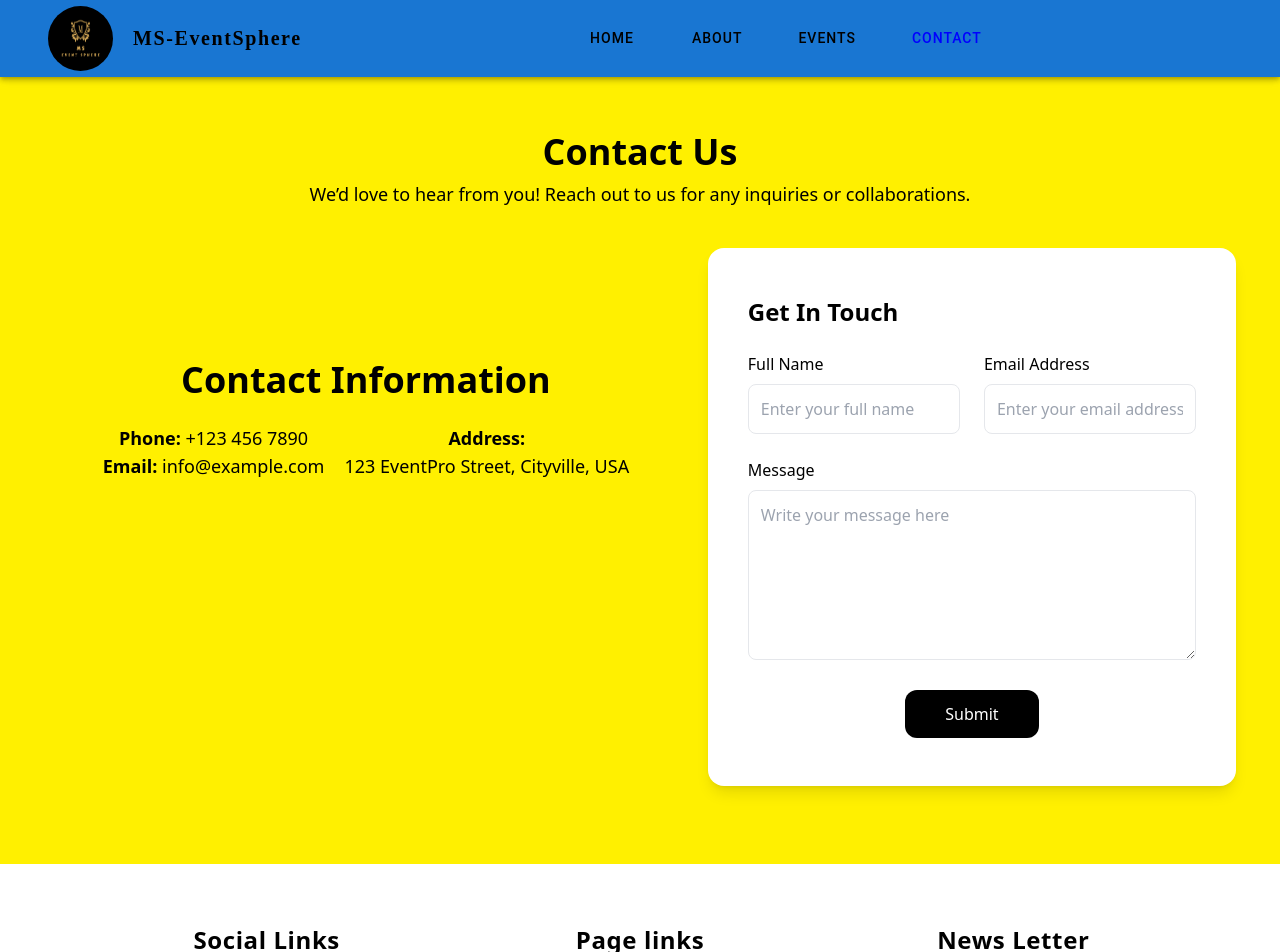
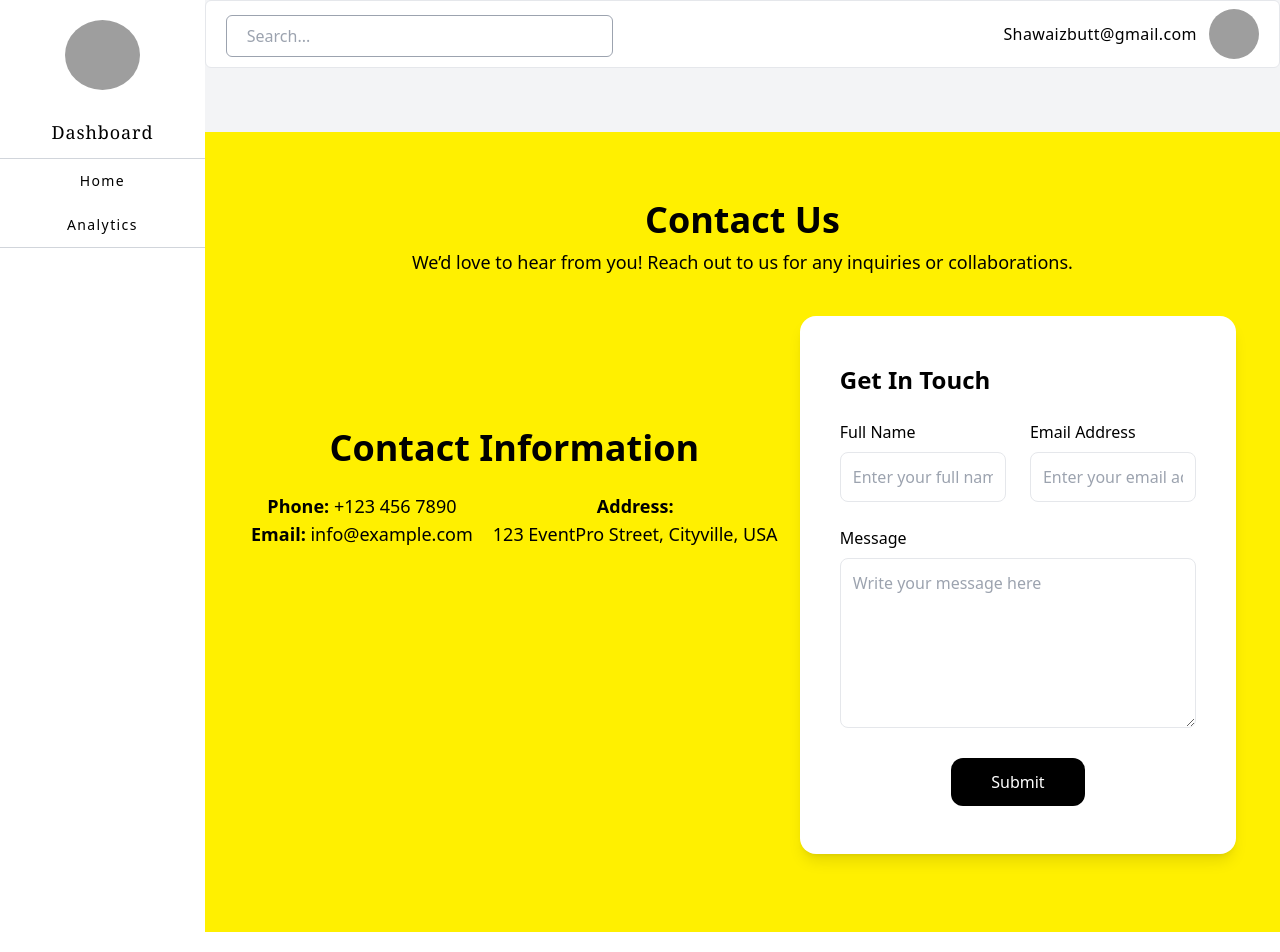
Before and after one commit to Shawaiz555/ms-eventsphere, a Next.js app: page /Contact in a window 1280 px wide. Shown: the top 952 px of the page. Built offline with nearby package versions, Linux system fonts and the light colour scheme; grey boxes are pictures that could not be loaded.

Commit message:
Navbar and footer placement handled

```diff
--- a/app/About/page.js
+++ b/app/About/page.js
@@ -1,7 +1,5 @@
 import Image from "next/image";
 import Link from "next/link";
-import Footer from "@/app/Reuseable Components/Footer";
-import Navbar from "@/app/Reuseable Components/Navbar";
 
 const teamMembers = [
   {
@@ -51,9 +49,6 @@ const values = [
 export default function Page() {
   return (
     <div className="mt-16">
-      <div>
-        <Navbar />
-      </div>
       <div className="min-h-screen bg-[#fff000] p-6">
         <div className="text-center mb-10">
           <h1 className="text-4xl font-bold ">Meet Our Team</h1>
@@ -202,9 +197,6 @@ export default function Page() {
           </div>
         </div>
       </section>
-      <div className="w-full flex justify-center py-10 px-1 md:py-12 md:px-10">
-        <Footer />
-      </div>
     </div>
   );
 }
--- a/app/Contact/page.js
+++ b/app/Contact/page.js
@@ -1,15 +1,9 @@
-
-import Footer from "@/app/Reuseable Components/Footer";
-import Navbar from "@/app/Reuseable Components/Navbar";
+"use client";
 
 export default function page() {
   return (
     <div >
       <div className="min-h-screen bg-[#fff000] mt-16 px-6 py-7">
-        <div>
-          <Navbar />
-        </div>
-
         {/* Header Section */}
         <div className="text-center my-10">
           <h1 className="text-4xl font-bold text-black">Contact Us</h1>
@@ -85,9 +79,6 @@ export default function page() {
           </div>
         </div>
       </div>
-      <div className="w-full flex justify-center py-10 px-1 md:py-12 md:px-10">
-        <Footer />
-      </div>
     </div>
   );
 }
--- a/app/Events/page.js
+++ b/app/Events/page.js
@@ -1,7 +1,5 @@
 "use client";
 import React from "react";
-import Footer from "@/app/Reuseable Components/Footer";
-import Navbar from "@/app/Reuseable Components/Navbar";
 import Image from "next/image";
 import { styled } from '@mui/material/styles';
 import Card from '@mui/material/Card';
@@ -53,10 +51,6 @@ export default function page() {
   return (
     <div>
       <div>
-        <div>
-          <Navbar />
-        </div>
-
         <div className="mt-10 py-20 bg-[#fff000]">
           <h1 className="text-center text-4xl md:text-5xl font-semibold">Attend a MS-EventSphere event</h1>
           <div className="w-full flex justify-center my-5">
@@ -608,10 +602,6 @@ export default function page() {
           </div>
         </div>
 
-        <div className="w-full flex justify-center py-10 px-1 md:py-12 md:px-10">
-          <Footer />
-        </div>
-
       </div>
     </div>
   )
--- a/app/Partner/page.js
+++ b/app/Partner/page.js
@@ -37,26 +37,6 @@ export default function Page() {
 
   return (
     <div className="mt-10">
-      <div>
-        <Navbar />
-      </div>
-      {/* <div className=" px-6 py-16 bg-white">
-        <h6 className="text-sm text-gray-500 mb-2">Partner program</h6>
-        <h1 className="text-5xl font-bold leading-tight">Become a</h1>
-        <h1 className="text-5xl font-bold leading-tight">partner</h1>
-        <p className="mt-6 text-lg">
-          At Bizzabo, we believe {"we’re"} better together. That’s why we’re
-          committed to building and enabling a partner program that helps
-          clients create impactful and rewarding experiences, while transforming
-          events into their business growth engine.
-        </p>
-        <button
-          className="mt-6 px-6 py-3 text-lg  bg-yellow-500 rounded-lg hover:bg-black hover:text-yellow-500"
-          onClick={scrollToForm}
-        >
-          Become a Partner
-        </button>
-      </div> */}
       {/* why join */}
       <div className=" bg-[#fff000] px-6 py-20">
         <h2 className="text-4xl font-bold text-center mb-10">
@@ -282,9 +262,6 @@ export default function Page() {
           </form>
         </div>
       </div>
-      <div>
-        <Footer />
-      </div>
     </div>
   );
 }
--- a/app/layout.js
+++ b/app/layout.js
@@ -4,6 +4,8 @@ import { Geist, Geist_Mono } from "next/font/google";
 import "./globals.css";
 import Header from "./Reuseable Components/Header";
 import SideBar from "./Reuseable Components/SideBar";
+import Footer from "@/app/Reuseable Components/Footer";
+import Navbar from "@/app/Reuseable Components/Navbar";
 
 const geistSans = Geist({
   variable: "--font-geist-sans",
@@ -29,35 +31,41 @@ export default function RootLayout({ children }) {
   return (
     <html lang="en">
       <body className={`${geistSans.variable} ${geistMono.variable} antialiased`}>
-        {/* <div className="w-full h-full flex overflow-hidden"> */}
+        {/* <div>
+          <Navbar />
+        </div> */}
+        <div className="w-full h-full flex overflow-hidden">
         {/* Sidebar */}
-        {/* <div
+        <div
             className={`fixed w-[70%] sm:w-[50%] h-full bg-white z-20 transform ${isSidebarVisible ? "translate-x-0" : "-translate-x-full" }
               } transition-transform lg:static lg:translate-x-0 lg:w-[16%]`}
           >
             <SideBar closeSidebar={closeSidebar} />
-          </div> */}
+          </div>
 
         {/* Main Content */}
-        {/* <div
+        <div
             className={`flex-1 w-full bg-gray-100 ${isSidebarVisible ? "overflow-hidden" : ""
               } lg:w-[84%]`}
           >
             <Header toggleSidebar={toggleSidebar} />
             <main className="h-full bg-gray-100 rounded-tl-xl">{children}</main>
-          </div> */}
+          </div>
 
         {/* Overlay for small devices when sidebar is open */}
-        {/* {isSidebarVisible && (
+        {isSidebarVisible && (
             <div
               className="fixed inset-0 bg-black opacity-50 z-10 lg:hidden"
               onClick={closeSidebar}
             ></div>
           )}
+        </div>
+        {/* <div>
+          {children}
         </div> */}
-        <div>
-          {children}
-        </div>
+        {/* <div className="w-full flex justify-center py-10 px-1 md:py-12 md:px-10">
+            <Footer />
+        </div> */}
       </body>
     </html>
   );
--- a/app/page.js
+++ b/app/page.js
@@ -1,10 +1,10 @@
-// import Dashboard from "./Dashboard/page";
-import Home from "./Home/page";
+import Dashboard from "./Dashboard/page";
+// import Home from "./Home/page";
 export default function Index() {
   return (
     <div>
-        {/* <Dashboard/> */}
-        <Home/>
+        <Dashboard/>
+        {/* <Home/> */}
     </div>
   );
 }
```
Also changed, not shown: app/Home/page.js (+0 -28 lines).
